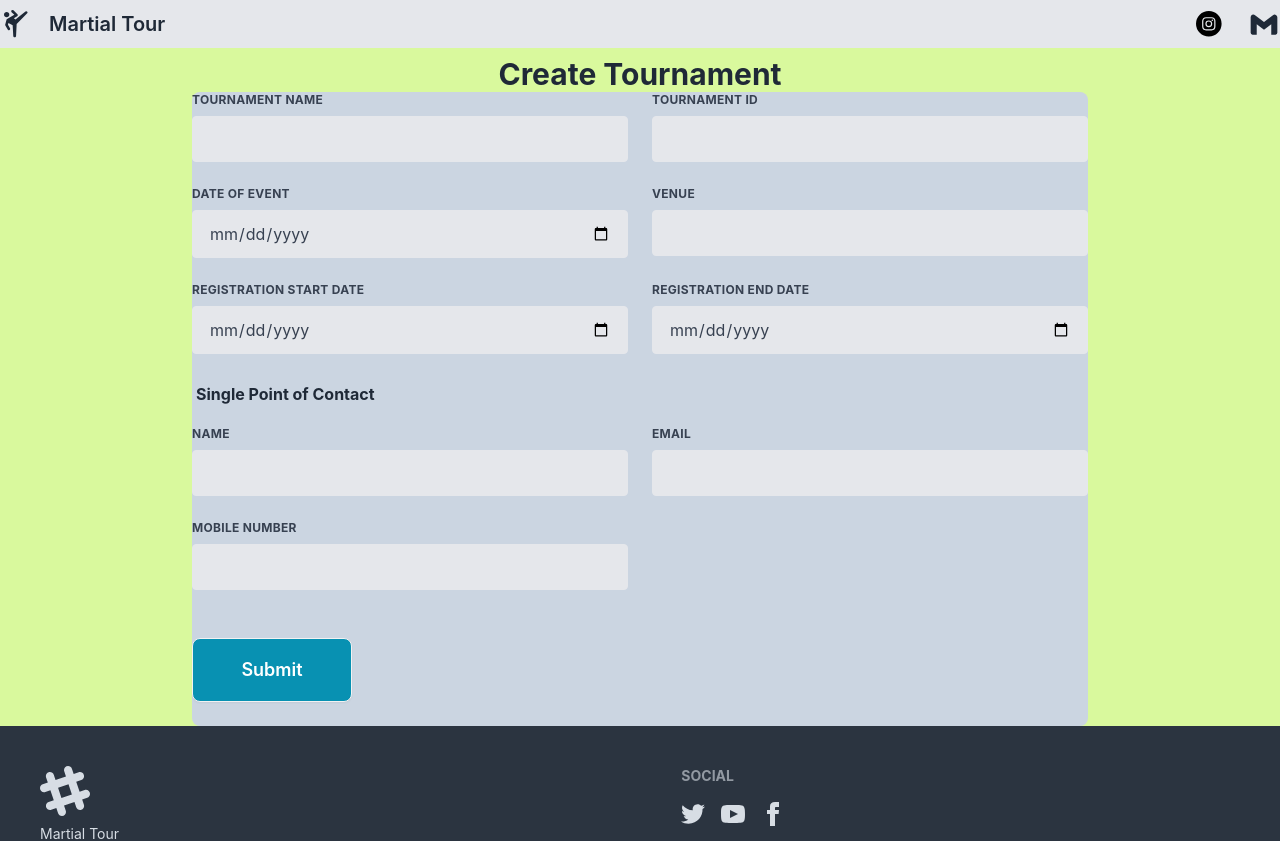
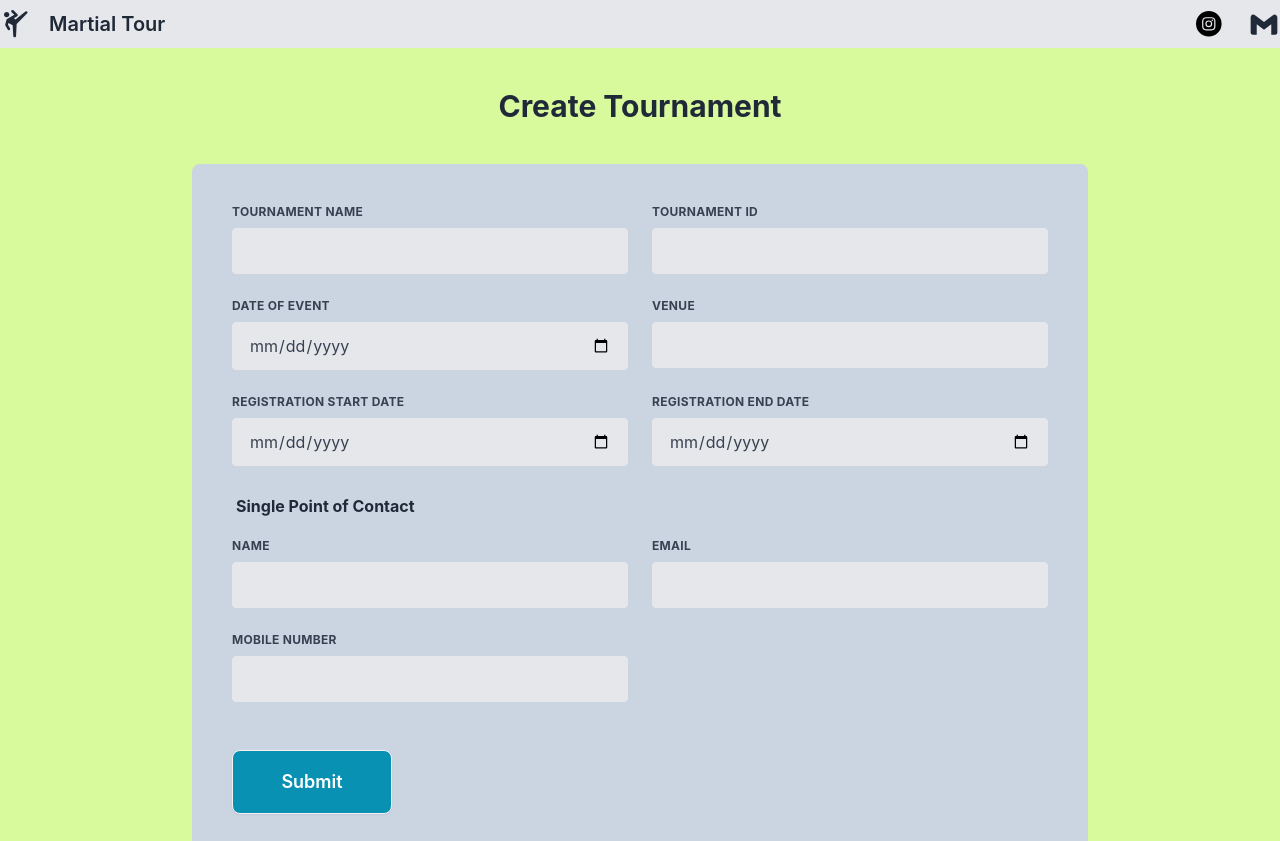
Before and after one commit to Antara-3011/Sports_website, a React (Create React App) app in the folder frontend/: page /admin/tournament/form in a window 1280 px wide. Shown: the top 841 px of the page. Built offline with nearby package versions, Linux system fonts and the light colour scheme.

Commit message:
tournament form

```diff
--- a/frontend/src/Components/AdminPage/AdminTournament/TournamentCreateform.jsx
+++ b/frontend/src/Components/AdminPage/AdminTournament/TournamentCreateform.jsx
@@ -115,8 +115,8 @@ export default function TournamentCreateform() {
         </div>
       </nav>
       <div className="flex flex-col justify-center h-full items-center bg-lime-200">
-        <h1 className="font-bold text-3xl mt-2">Create Tournament</h1>
-        <form className="max-w-4xl mx-auto rounded-lg bg-slate-300">
+        <h1 className="font-bold text-3xl p-10">Create Tournament</h1>
+        <form className="max-w-4xl mx-auto rounded-lg bg-slate-300 p-10 mb-10">
           <div className="flex flex-wrap -mx-3 mb-6">
             <div className="w-full md:w-1/2 px-3 mb-6 md:mb-0">
               <label
```
